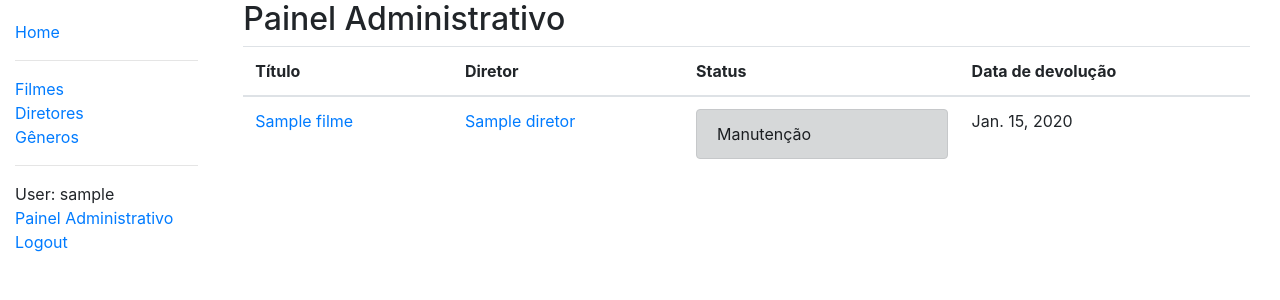
After one commit to macc-uece/rentflix, a Django app: page /catalogo/paineladmin/ in a window 1280 px wide. The commit adds this page. Shown: the top 300 px of the page. Run offline with Django 3.2, Linux system fonts and the light colour scheme; a user stored in the database is signed in; tables that the repository leaves empty hold one stand-in row (values such as "Sample post"); some libraries are stand-ins or nearby versions.

Commit message:
Adiciando um painel de administração inicial para o admin

```diff
--- a/catalogo/templates/base.html
+++ b/catalogo/templates/base.html
@@ -27,6 +27,12 @@
 
         <hr>
           <li>User: {{ user.get_username }}</li>
+          {% if user.is_staff %}
+
+            <li><a href="{% url 'painel_admin'%}?next={{request.path}}">Painel
+                    Administrativo</a></li>
+
+          {% endif %}
           <li><a href="{% url 'logout'%}?next={{request.path}}">Logout</a></li>
         {% endif %}
 
--- /dev/null
+++ b/catalogo/templates/paineladmin.html
@@ -0,0 +1,44 @@
+{% extends "base.html" %}
+
+{% block content %}
+
+<div class="container">
+    <h2>Painel Administrativo</h2>
+
+    <table class="table">
+        <thead>
+            <tr>
+                <th scope="col">Título</th>
+                <th scope="col">Diretor</th>
+                <th scope="col">Status</th>
+                <th scope="col">Data de devolução</th>
+            </tr>
+        </thead>
+        <tbody>
+            {% for filme in filmes %}
+
+            <tr>
+                <td><a href="{% url 'detail_filme' filme_id=filme.filme.id %}">{{ filme.filme.titulo }}</a> </td>
+                <td><a href="{% url 'detail_diretor' diretor_nome=filme.filme.diretor %}">{{ filme.filme.diretor }}</td>
+
+                {% if filme.status == 'd' %}
+                <td><div class="alert alert-success">Disponível</div></td>
+                {% elif filme.status == 'e' %}
+                <td><div class="alert alert-warning">Emprestado</div></td>
+                {% elif filme.status == 'm' %}
+                <td><div class="alert alert-dark">Manutenção</div></td>
+                {% elif filme.status == 'r' %}
+                <td><div class="alert alert-primary">Reservado</div></td>
+                {% endif %}
+
+                {% if filme.data_devolucao %}
+                    <td>{{ filme.data_devolucao }}</td>
+                {% else %}
+                    <td> ----- </td>
+                {% endif %}
+            </tr>
+            {% endfor %}
+        </tbody>
+    </table>
+</div>
+{% endblock %}
--- a/catalogo/urls.py
+++ b/catalogo/urls.py
@@ -3,6 +3,7 @@ from catalogo import views
 
 urlpatterns = [
    path('', views.index, name='index'),
+   path('paineladmin/', views.painel_admin, name='painel_admin'),
    path('diretores/', views.diretores, name='diretores'),
    path('diretor/<diretor_nome>', views.detail_diretor, name='detail_diretor'),
    path('generos/', views.generos, name='generos'),
--- a/catalogo/views.py
+++ b/catalogo/views.py
@@ -42,6 +42,13 @@ def alugar(request, filme_id):
         'filme_escolhido' : filme_escolhido,
     }
     return render(request, 'pagamento.html', context=context)
+
+@login_required
+def painel_admin(request):
+    filmes = FilmeInstancia.objects.all()
+    context = { 'filmes': filmes }
+    return render(request, 'paineladmin.html', context=context)
+
 
 @login_required
 def pesquisar(request):
```
